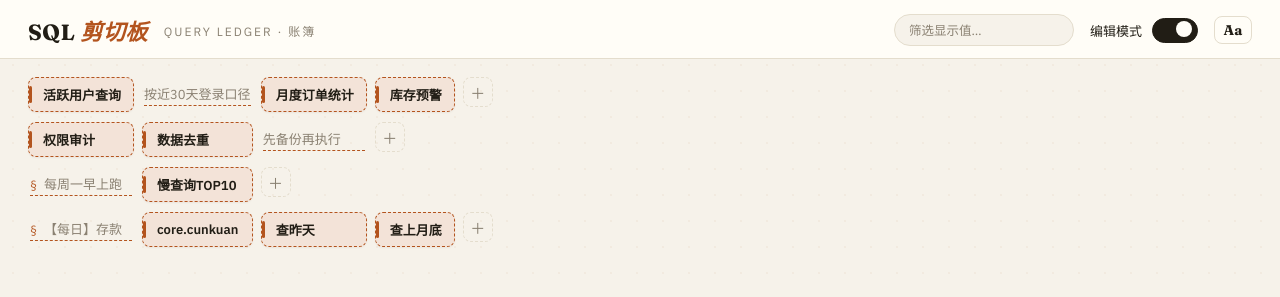
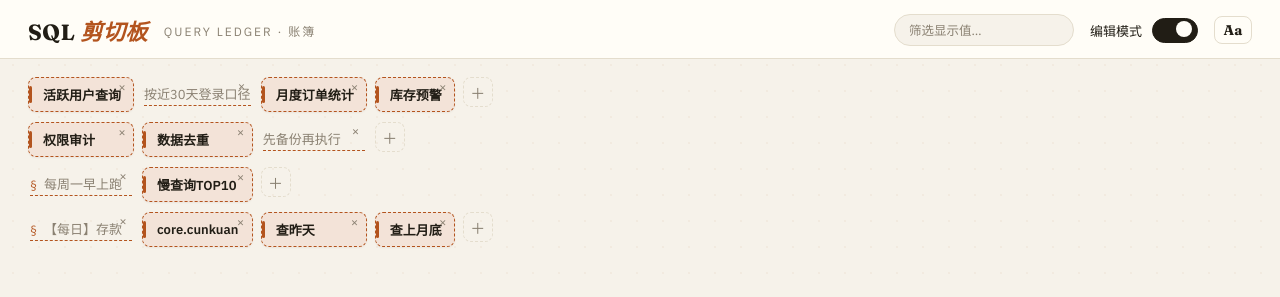
Before and after one commit to evachxji/sql-clipboard, a React (Vite) app in the folder app/: page / in a window 1280 px wide. Both pictures are taken after a click on the element "编辑模式". Shown: the top 297 px of the page. Built offline with nearby package versions, Linux system fonts and the light colour scheme.

Commit message:
feat: 编辑模式下单元格右上角显示删除小叉，单击直接删除（无需二次确认）

```diff
--- a/app/src/App.jsx
+++ b/app/src/App.jsx
@@ -209,6 +209,13 @@ export default function App() {
                   onContextMenu={e => openMenu(e, cell)}
                 >
                   <div className="d">{cell.display}</div>
+                  {editing && (
+                    <span
+                      className="cell-x"
+                      title="删除"
+                      onClick={e => { e.stopPropagation(); deleteCell(cell) }}
+                    >✕</span>
+                  )}
                 </div>
               )
             })}
--- a/app/src/styles.css
+++ b/app/src/styles.css
@@ -100,3 +100,8 @@ main{flex:1;overflow:auto;padding:18px 28px}
   border-radius:50%;background:var(--line);color:var(--mute);font-size:10px;cursor:pointer;
   display:flex;align-items:center;justify-content:center;line-height:1;padding:0;transition:.15s}
 .f-clear:hover{background:var(--acc);color:#fff}
+/* 编辑模式：单元格右上角删除按钮 */
+.note{position:relative}
+.cell-x{position:absolute;top:2px;right:4px;width:14px;height:14px;font-size:9px;color:var(--mute);
+  cursor:pointer;display:flex;align-items:center;justify-content:center;border-radius:50%;line-height:1;z-index:2}
+.cell-x:hover{background:#b3261e;color:#fff}
```
Also changed, not shown: 2 other files (tests, documents, lock files or other folders).
